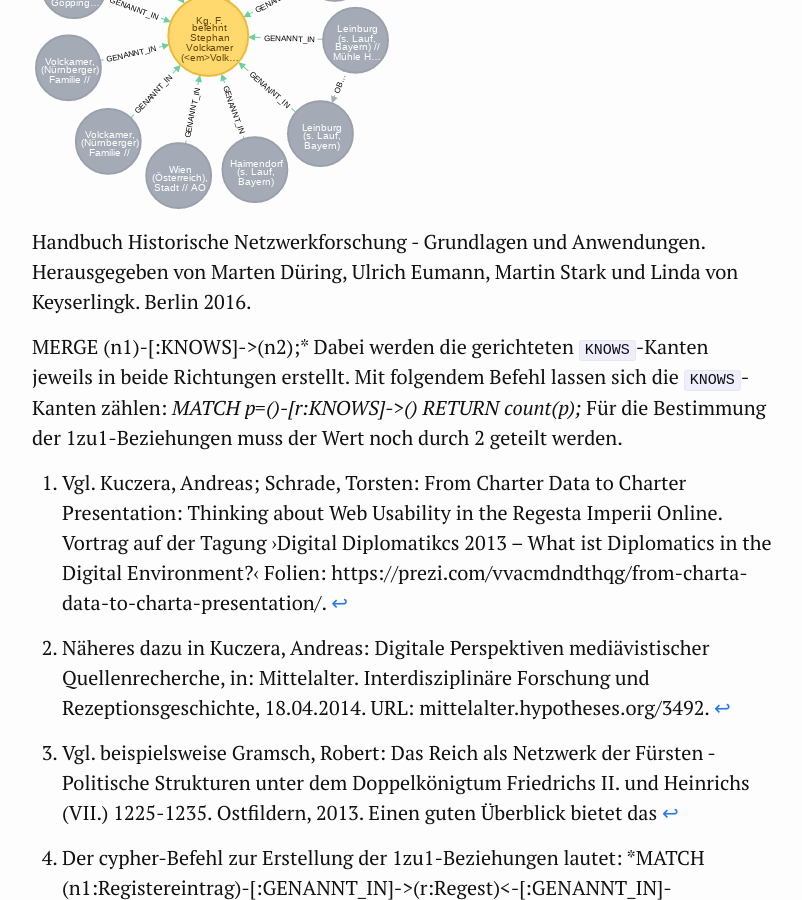
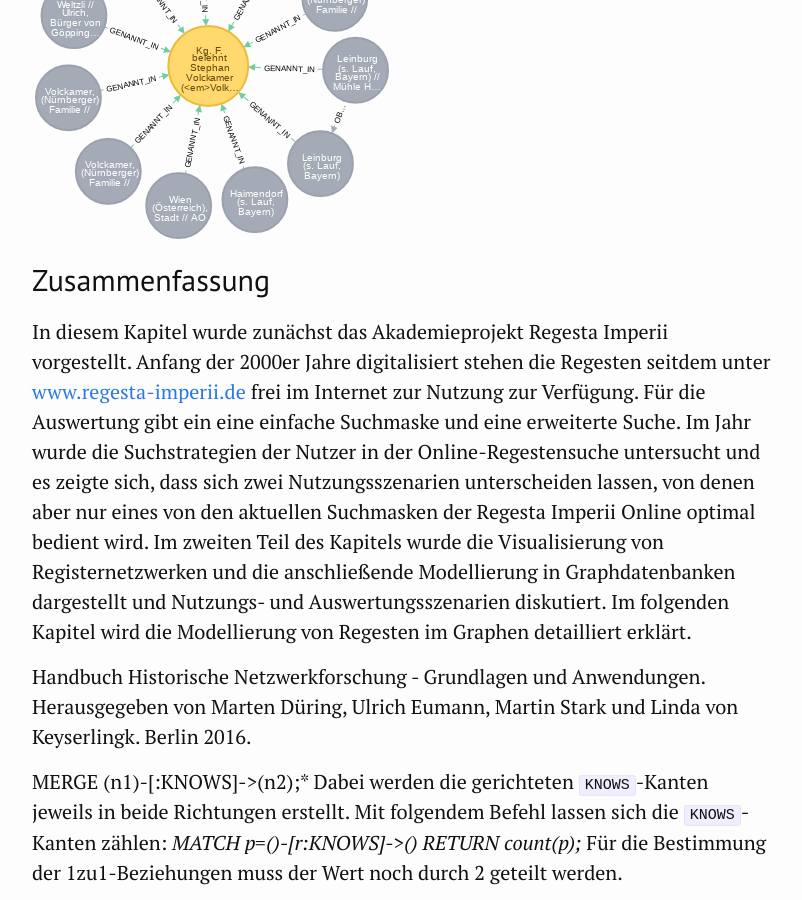
Before and after one commit to kuczera/Graphentechnologien, a Jekyll site: the page built from docs/10_Regesta-Imperii.md, in a window 1280 px wide and 900 px high, scrolled down 6850 px. Shown: the whole window, without its empty margins (238-1040 px from the left). Built offline with Jekyll 4.4.1, drawn with Linux system fonts in a browser that asks for light colours.

Commit message:
RI-Nutzung Schluss geschrieben und pdf erstellt

```diff
--- a/docs/10_Regesta-Imperii.md
+++ b/docs/10_Regesta-Imperii.md
@@ -72,7 +72,9 @@ Schließlich ergaben Nachfragen bei neo4j, dass bei Problemen mit dem Datenmodel
 
 ![Graphmodell ohne `KNOWS`-Kanten. Diese können bei Bedarf einfach errechnet werden.](Bilder/1zu1-Beziehungen-nur-Regest.png)
 
+## Zusammenfassung
 
+In diesem Kapitel wurde zunächst das Akademieprojekt Regesta Imperii vorgestellt. Anfang der 2000er Jahre digitalisiert stehen die Regesten seitdem unter [www.regesta-imperii.de](www.regesta-imperii.de) frei im Internet zur Nutzung zur Verfügung. Für die Auswertung gibt ein eine einfache Suchmaske und eine erweiterte Suche. Im Jahr wurde die Suchstrategien der Nutzer in der Online-Regestensuche untersucht und es zeigte sich, dass sich zwei Nutzungsszenarien unterscheiden lassen, von denen aber nur eines von den aktuellen Suchmasken der Regesta Imperii Online optimal bedient wird. Im zweiten Teil des Kapitels wurde die Visualisierung von Registernetzwerken und die anschließende Modellierung in Graphdatenbanken dargestellt und Nutzungs- und Auswertungsszenarien diskutiert. Im folgenden Kapitel wird die Modellierung von Regesten im Graphen detailliert erklärt.
 
 [^5147]: Verwendet wird die Graphdatenbank neo4j. Die Open-Source-Version ist kostenlos erhältlich unter [https://www.neo4j.com](https://www.neo4j.com).
 [^892b]: Dies ist das Tabellenkalkulationsformat von Libreoffice und Openoffice. Vgl.  [https://de.libreoffice.org](https://de.libreoffice.org).
```
Also changed, not shown: 1 other file.
